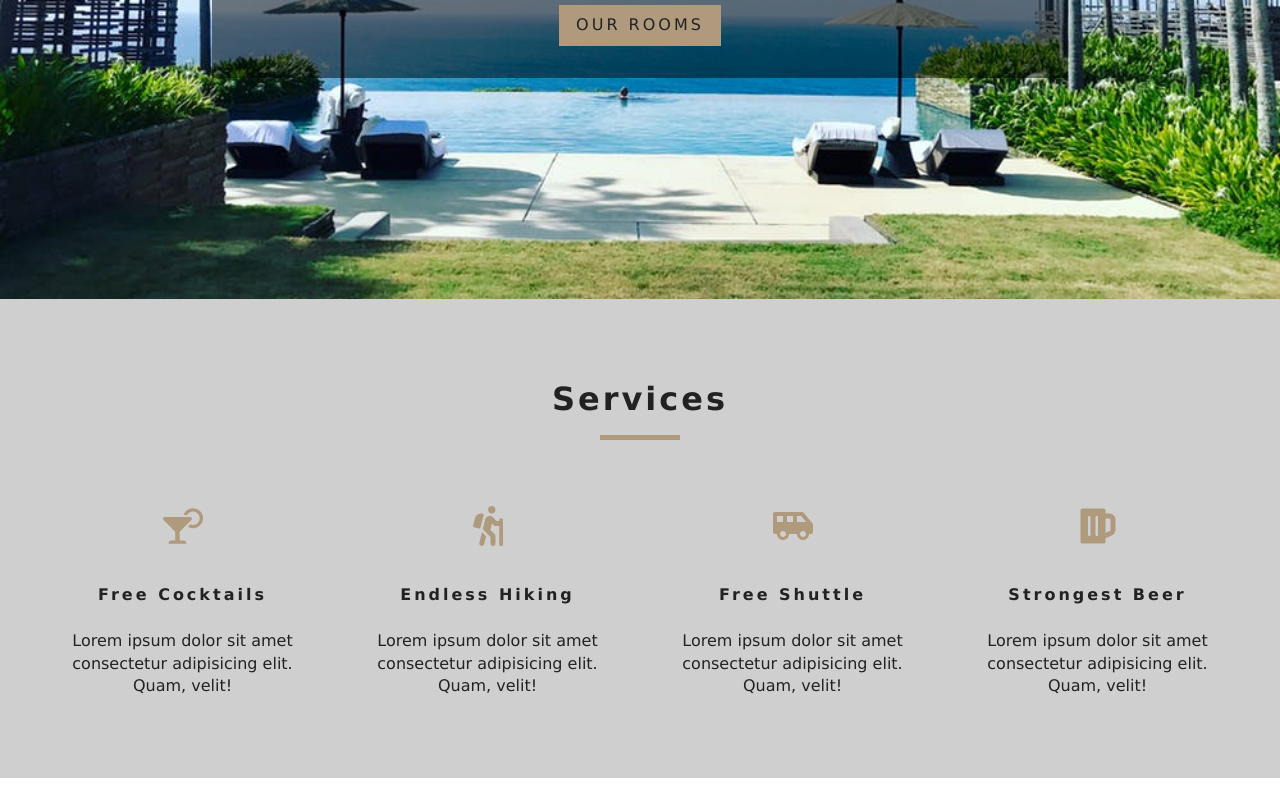
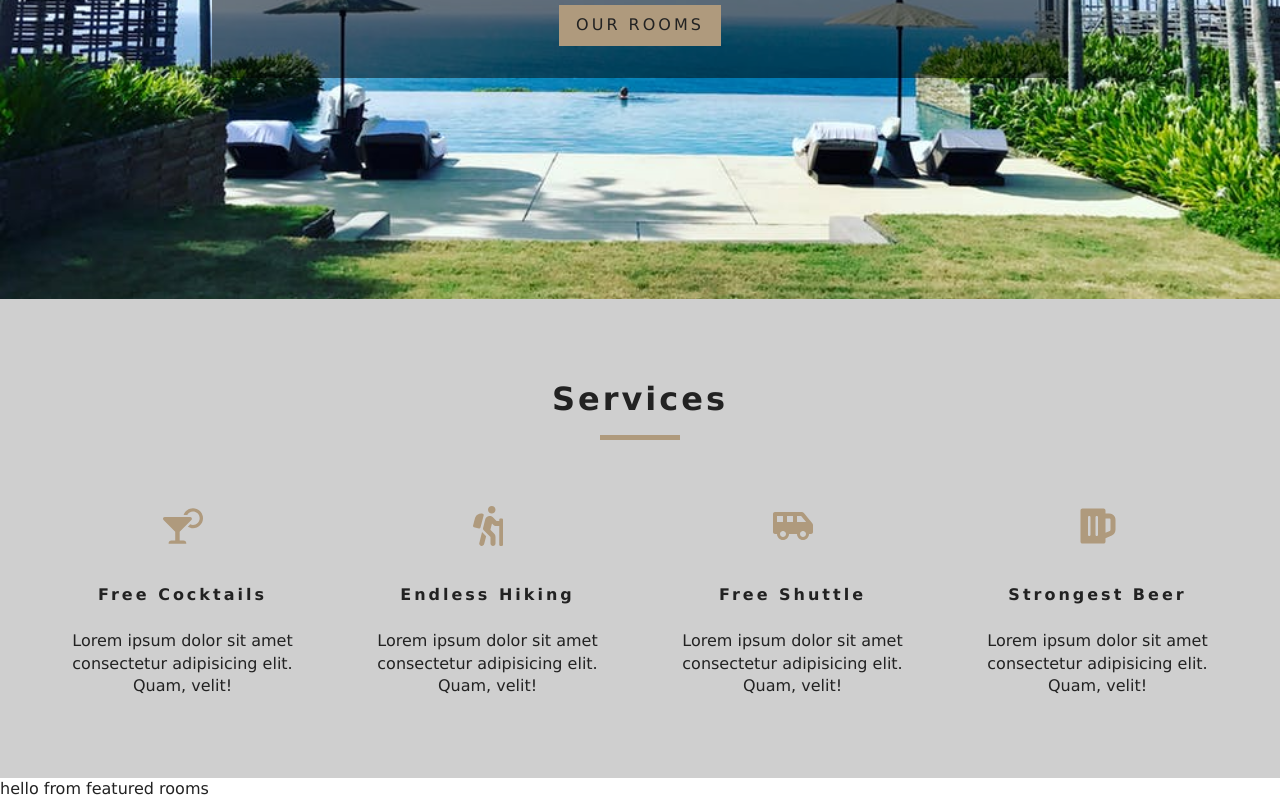
Before and after one commit to RodrigoOkuta/Contentful-training, a React (Create React App) app: page / in a window 1280 px wide. Shown: the part 501-1301 px from the top of the page. Before the commit the page ends 1279 px from the top, so only its background shows below. Built offline with nearby package versions, Linux system fonts and the light colour scheme.

Commit message:
Implemented featuredRooms component

```diff
--- /dev/null
+++ b/src/components/FeaturedRooms.js
@@ -0,0 +1,11 @@
+import React from "react";
+import { useStateValue } from "../context";
+import Loading from "./Loading";
+
+const FeaturedRooms = () => {
+  const [{ featuredRooms }, dispatch] = useStateValue();
+
+  return <div>hello from featured rooms</div>;
+};
+
+export default FeaturedRooms;
--- a/src/pages/Home.js
+++ b/src/pages/Home.js
@@ -4,6 +4,7 @@
 import Hero from "../components/Hero";
 import Banner from "../components/Banner";
 import Services from "../components/Services";
+import FeaturedRooms from "../components/FeaturedRooms";
 
 const Home = () => {
   return (
@@ -19,6 +20,7 @@
         </Banner>
       </Hero>
       <Services />
+      <FeaturedRooms />
     </>
   );
 };
```
